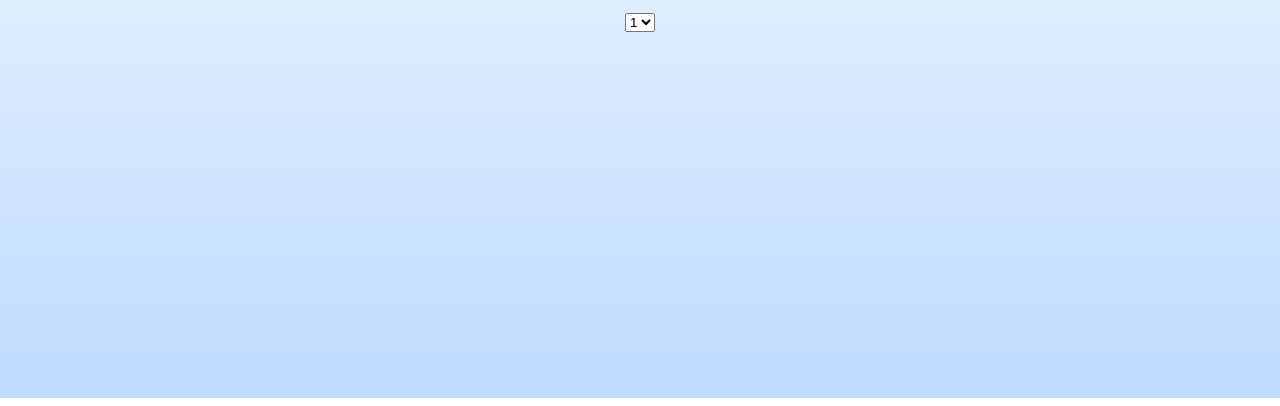
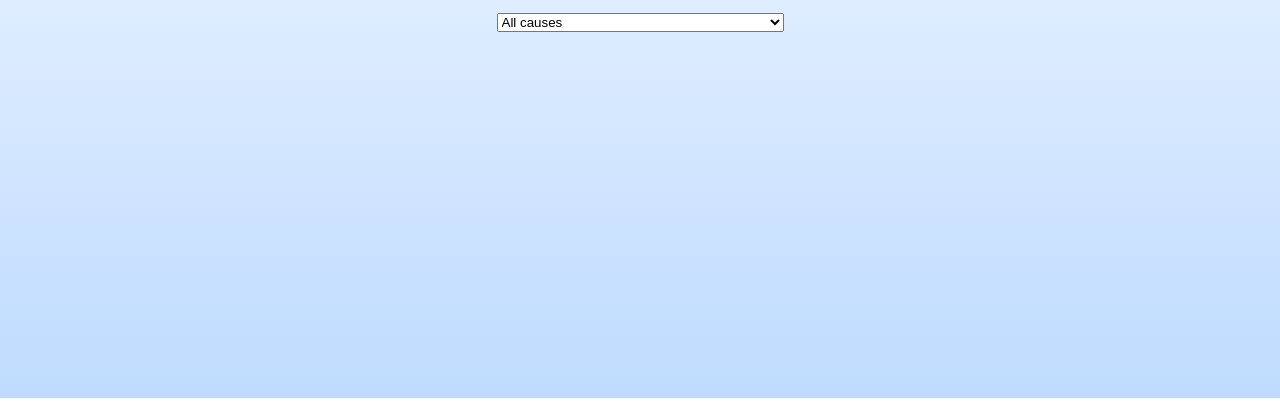
Before and after one commit to captaindarshan/CDC-DATA-ANALYSIS, a plain HTML site: page index.html in a window 1280 px wide. Shown: the part 402-808 px from the top of the page. Drawn offline with nearby package versions, Linux system fonts and the light colour scheme; a web font is replaced by a local one.

Commit message:
Dropdown edited

```diff
--- a/index.html
+++ b/index.html
@@ -16,8 +16,20 @@
         <h1>CDC Data Analysis 2020-2023</h1>
         <p id="intro">Use the drop-down menu below to generate visualizations for US data on different diseases.</p>
         <select id="dropdown-menu" onchange="handleChange(this.value)">
-            <option value="1">1</option>
-            <option value="2">2</option>
+            <option value="All causes">All causes</option>
+            <option value="Natural causes">Natural causes</option>
+            <option value="Septicemia">Septicemia</option>
+            <option value="Malignant neoplasms">Malignant neoplasms</option>
+            <option value="Diabetes">Diabetes</option>
+            <option value="Alzheimer's">Alzheimer's</option>
+            <option value="Flu and pneumonia">Flu and pneumonia</option>
+            <option value="Chronic lower respiratory disease">Chronic lower respiratory disease</option>
+            <option value="Other respiratory diseases">Other respiratory diseases</option>
+            <option value="Nephritis, nephrotic syndrome and nephrosis">Nephritis, nephrotic syndrome and nephrosis</option>
+            <option value="Heart disease">Heart disease</option>
+            <option value="Cerebrovascular disease">Cerebrovascular disease</option>
+            <option value="COVID-19, multiple causes">COVID-19, multiple causes</option>
+            <option value="COVID-19">COVID-19</option>
         </select>
         <div id="map"></div>
         <div id="bar"></div>
```
Also changed, not shown: 1 other file.
